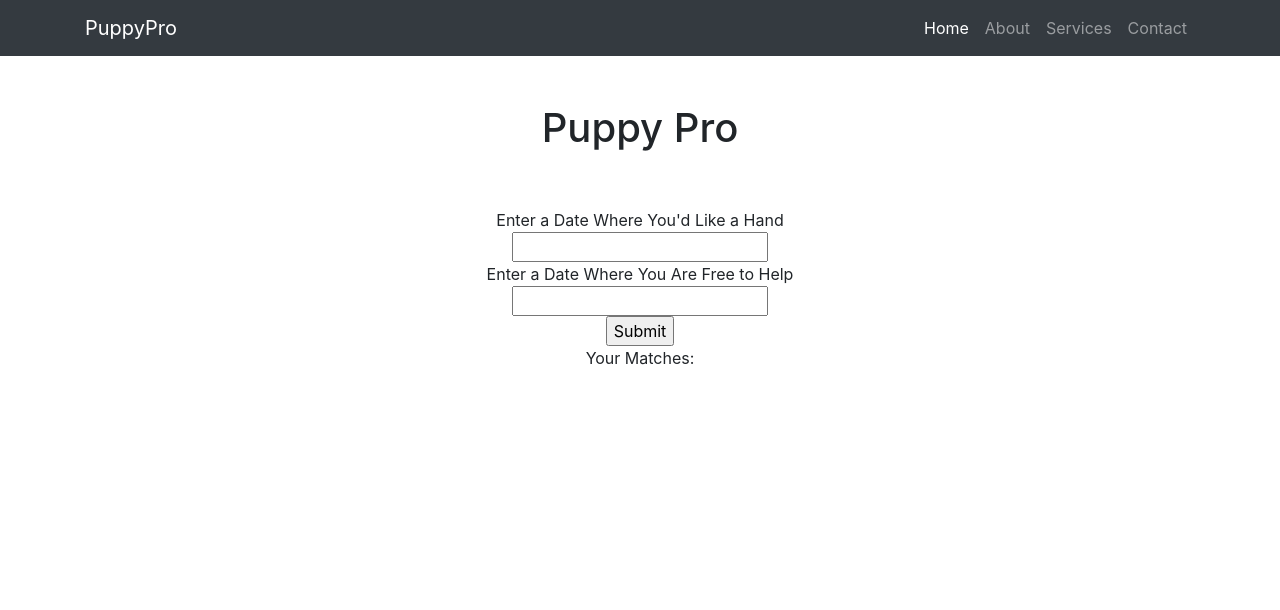
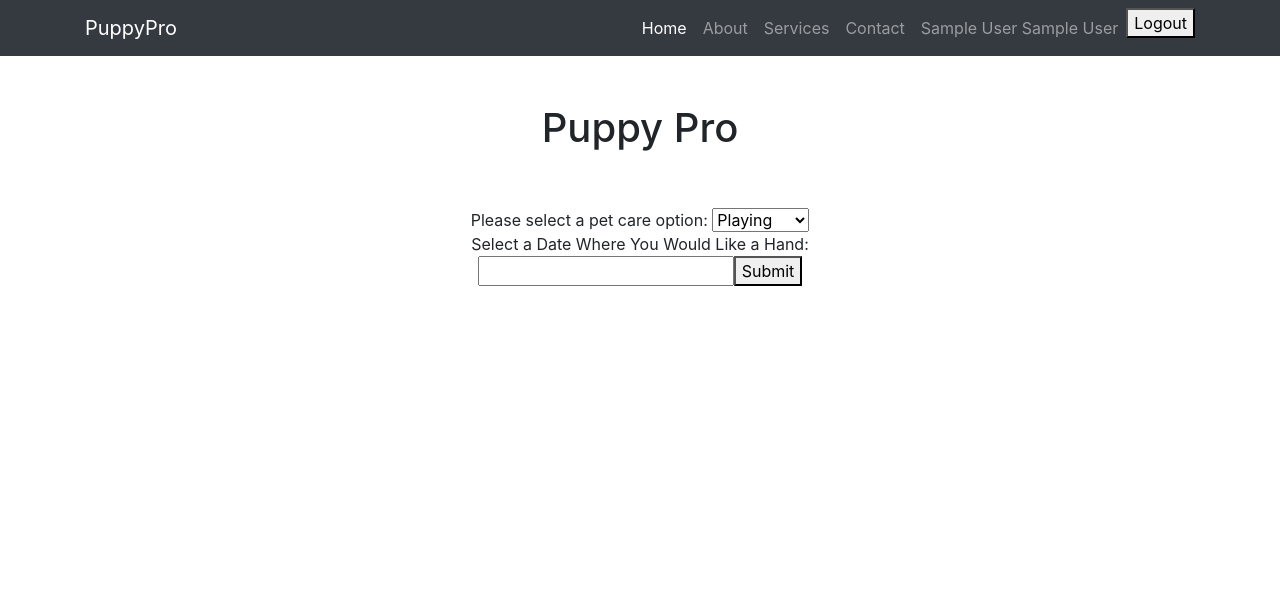
Before and after one commit to nadapa09/puppyPro, a Flask app: page /requestHelp in a window 1280 px wide. Shown: the top 610 px of the page. Run offline with Flask 2, Linux system fonts and the light colour scheme; the visitor is signed in with stand-in values (Sample User, id 1); some libraries are stand-ins or nearby versions.

Commit message:
offer help and request help pages

```diff
--- a/controllers/requestHelp.py
+++ b/controllers/requestHelp.py
@@ -1,11 +1,90 @@
 from flask import *
+from extensions import connect_to_database
+from datetime import *
+import hashlib
+import uuid
+import re
 
 requestHelp = Blueprint('requestHelp', __name__, template_folder='templates')
 
 
-@requestHelp.route('/requestHelp')
+@requestHelp.route('/requestHelp', methods=['GET', 'POST'])
 def requestHelp_route():
 	options = {
 		"edit": False
 	}
-	return render_template("requestHelp.html", **options)
+	if 'username' not in session:
+		return redirect(url_for('user.login_route'))
+
+	data = ''
+	logged_in_data = ''
+	db = connect_to_database()
+	cur = db.cursor()
+	cur.execute('SELECT firstname, lastname, userid, dogid FROM User WHERE username = \"' + session['username'] + '\"')
+	result = cur.fetchall()
+	cur.close()
+	result = result[0]
+	firstname = result['firstname']
+	lastname = result['lastname']
+	logged_in_data += '<li class="nav-item"><a class="nav-link" href=' + url_for('user.user_route') + '>%s %s</a></li>' % (firstname, lastname)
+	logged_in_data += '<li class="nav-item"><form method=\"POST\" action=\"%s\" id=nav_logout>' % (url_for('user.logout_route'))
+	logged_in_data += '<button type=\"submit\">Logout</button><br/>'
+	logged_in_data += '</form></li>'
+
+	data += '<form method=\"POST\">'
+	data += 'Please select a pet care option: <select name="petCare">'
+	data += '<option value="Playing">Playing</option>'
+	data += '<option value="Sitting">Sitting</option>'
+	data += '<option value="Grooming">Grooming</option>'
+	data += '<option value="Walking">Walking</option>'
+	data += '</select></br>'
+	data += 'Select a Date Where You Would Like a Hand: <input type="text" name="requestdate" value="" id="datepicker">'
+	data +=	'<button type="submit" id=select_help_date>Submit</button>'
+	data += '</form>'
+
+	if request.method == 'POST':
+		error = False
+		error_msg = ""
+		if 'requestdate' in request.form:
+			if request.form['requestdate'] == "":
+				error_msg += "<p class=\"error\">Request Date may not be left blank</p>"
+				error = True
+			if error:
+				return render_template("requestHelp.html", logged_in_data=logged_in_data, data=data, error_data=error_msg, **options)
+
+			requestDate = request.form['requestdate']
+			requestDate = datetime.strptime(requestDate, "%m/%d/%Y").strftime('%Y-%m-%d')
+			cur = db.cursor()
+			cur.execute('INSERT INTO EventRequest(careType, eventDate, userid, dogid, status) VALUES(\"%s\", \"%s\", \"%d\", \"%d\", \"%s\")' % (request.form['petCare'], requestDate, result['userid'], result['dogid'], 'offered'))
+			cur.close()
+			cur = db.cursor()
+			cur.execute('SELECT eventDate, careType FROM EventOffer WHERE eventDate = \"' + requestDate + '\"')
+			result2 = cur.fetchall()
+			cur.close()
+
+
+			data = '<form method=\"POST\">'
+			data += 'Please select a pet care option: <select name="petCare">'
+			data += '<option value="Playing">Playing</option>'
+			data += '<option value="Sitting">Sitting</option>'
+			data += '<option value="Grooming">Grooming</option>'
+			data += '<option value="Walking">Walking</option>'
+			data += '</select></br>'
+			data += 'Select a Date Where You Would Like a Hand: <input type="text" name="requestdate" value="" id="datepicker">'
+			data +=	'<button type="submit" id=select_help_date>Submit</button>'
+			data += '</form>'
+			data += '<br>Your Matches:<br>'
+
+			if len(result2) == 0:
+				data += 'No Helpers were found. Please try again.'
+
+			else:
+				data += '<table style="width:100%">'
+				data += '<tr><th align="left">Event Date</th><th align="left">Care Type</th><th>Choose your match</th></tr>'
+				for r in result2:
+					data += '<tr><td>' + str(r['eventDate']) + '</td><td>' + r['careType'] + '</td><td><button type="submit" id=select_help_date>Select</button></td></tr>'
+				data += '</table>'
+			return render_template("requestHelp.html", logged_in_data=logged_in_data, data=data, **options)
+
+	else:
+		return render_template("offerHelp.html", logged_in_data=logged_in_data, data=data, **options)
--- a/templates/requestHelp.html
+++ b/templates/requestHelp.html
@@ -1,22 +1,15 @@
 {% extends "base.html" %}
 {% block content %}
 
-	<br>
-	<br>
+  <br>
+  <br>
 	<h1 style="text-align: center">Puppy Pro</h1>
 	<br>
 	<br>
+  {{data | safe}}
 
-	<form action="/results">
-		Enter a Date Where You'd Like a Hand <input type="text" name="fname"><br>
-		Enter a Date Where You Are Free to Help <input type="text" name="lname"><br>
-		<input type="submit" value="Submit">
-		<br>
 
-		Your Matches:
-	</form>
 
-	<br>
-	<br>
+
 
 {% endblock %}
```
Also changed, not shown: controllers/offerHelp.py (+13 -12 lines), templates/results.html (+3 -4 lines).
